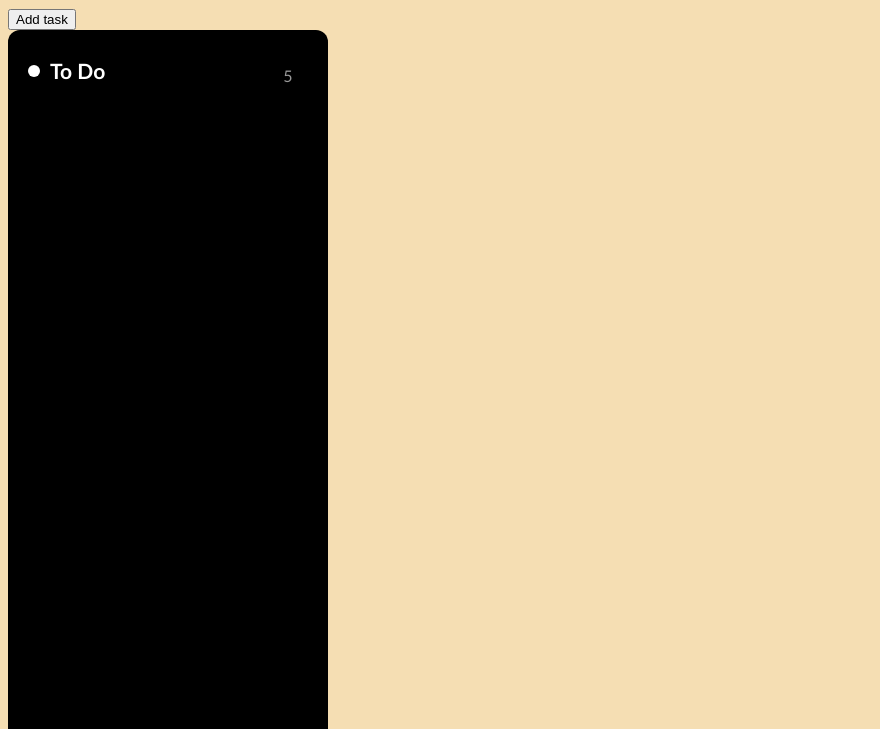
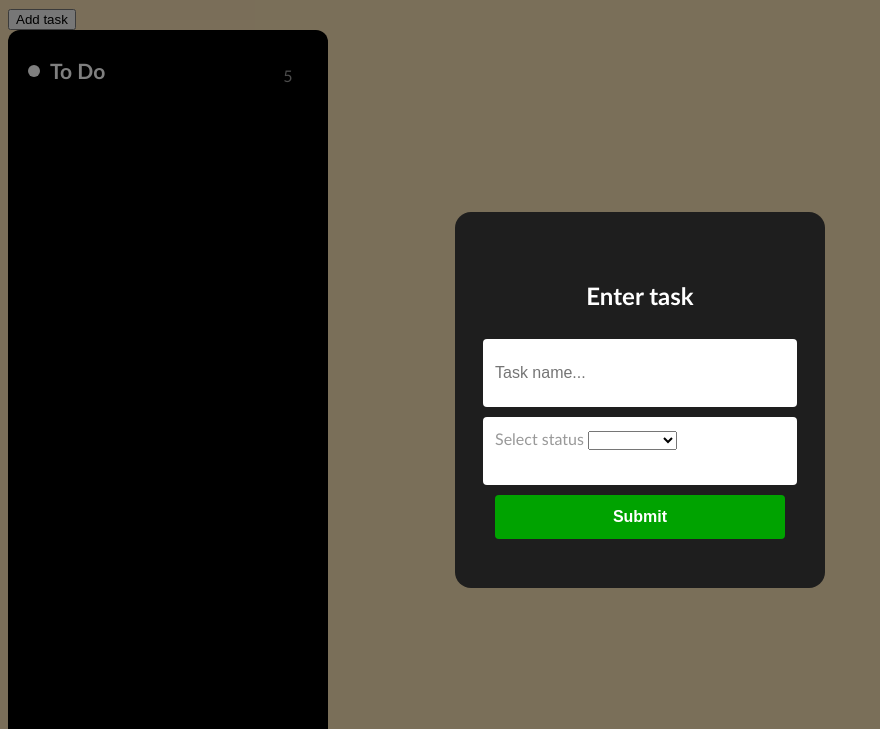
Before and after one commit to baysxz/to-do-app, a website: page index.html in a window 1280 px wide. Both pictures are taken after a click on the button "Add task". Shown: the top 729 px of the page, without its empty margins (0-880 px from the left). Drawn offline with Linux system fonts and the light colour scheme.

Commit message:
disabled selected

```diff
--- a/index.html
+++ b/index.html
@@ -10,7 +10,7 @@
     <header></header>
     <div>
 <div>
-  <button>Add task</button>
+  <button id="add-btn">Add task</button>
 </div>
     <div class="card-container">
      <div class="task-status">
@@ -24,23 +24,25 @@
   </div>
   </div>
 
-  <div class="pop-up">
+  <div class="pop-up" id="pop-up">
     <div class="pop-up-content">
 
         <h2>Enter task</h2>
         <input type="text" name="taskName" placeholder="Task name..." required>
 
         <div class="select-status">
-          <label for="status">Select status</label>
-        <select>
-      <option>To do</option>
-      <option>In progress</option>
-      <option>Done</option>
-      <option>Blocked</option>
+          <label for="status-select" id="status-label">Select status</label>
+        <select id="status-select">
+          <option value="" disabled selected></option>
+      <option value="to-do">To do</option>
+      <option value="in-progress">In progress</option>
+      <option value="done">Done</option>
+      <option value="blocked">Blocked</option>
      </select>
     </div>
      <button type="submit">Submit</button>
 
     </div>
+    <script src="script.js"></script>
   </body>
 </html>
--- /dev/null
+++ b/script.js
@@ -0,0 +1,45 @@
+document.addEventListener("DOMContentLoaded", function () {
+
+    const addTaskButton = document.getElementById("add-btn");
+    const popUp = document.getElementById("pop-up");
+    const statusLabel = document.getElementById("status-label");
+    const statusSelect = document.getElementById("status-select");
+
+    function showPopUp() {
+      popUp.style.display = "flex";
+    }
+
+    function hidePopUp(event) {
+      if (event.target === popUp) {
+        popUp.style.display = "none";
+      }
+    }
+
+    function updateStatusLabel() {
+      const selectedOption = statusSelect.options[statusSelect.selectedIndex];
+      statusLabel.textContent = selectedOption.text;
+    }
+
+    addTaskButton.addEventListener("click", showPopUp);
+    popUp.addEventListener("click", hidePopUp);
+    statusSelect.addEventListener("change", updateStatusLabel)
+
+
+
+});
+    // // Ensure the elements exist before adding event listeners
+    // if (statusSelect && statusLabel) {
+    //   // Function to update the label text based on selected option
+    //   function updateStatusLabel() {
+    //     const selectedOption = statusSelect.options[statusSelect.selectedIndex];
+    //     statusLabel.textContent = selectedOption.text; // Set label to match selected option text
+    //   }
+
+    //   // Listen for changes to the select dropdown
+    //   statusSelect.addEventListener("change", updateStatusLabel);
+
+    //   // Optionally call the function initially to set the label if there's a default selection
+    //   updateStatusLabel();
+    // } else {
+    //   console.error("Elements not found: status-select or status-label");
+    //
--- a/style.css
+++ b/style.css
@@ -89,3 +89,14 @@ body {
   line-height: 20px;
   color: #ffffff;
 }
+.pop-up {
+  display: none;
+  position: fixed;
+  top: 0;
+  left: 0;
+  width: 100%;
+  height: 100%;
+  background: rgba(0, 0, 0, 0.5);
+  justify-content: center;
+  align-items: center;
+}
```
Also changed, not shown: app.js (deleted).
